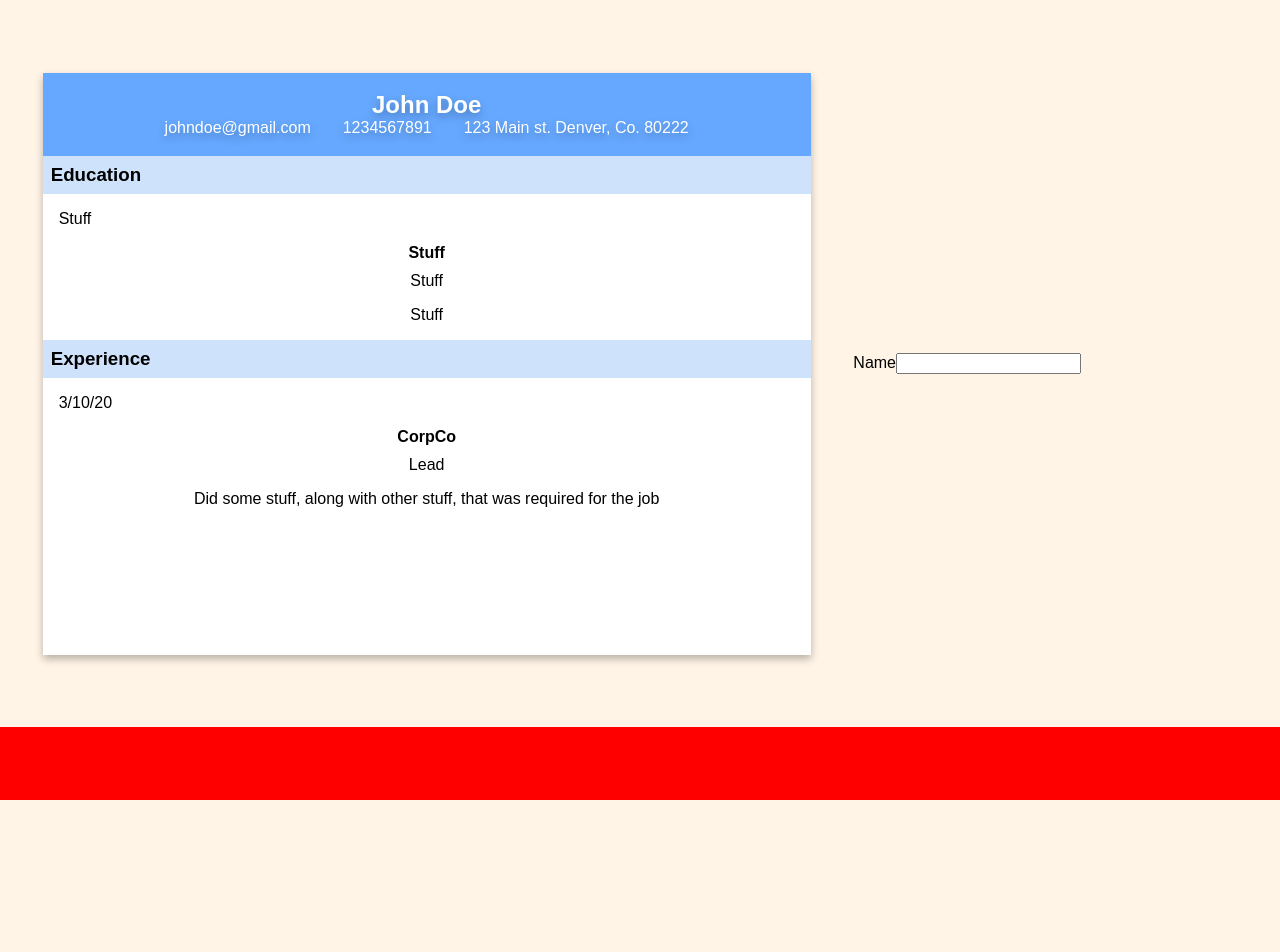
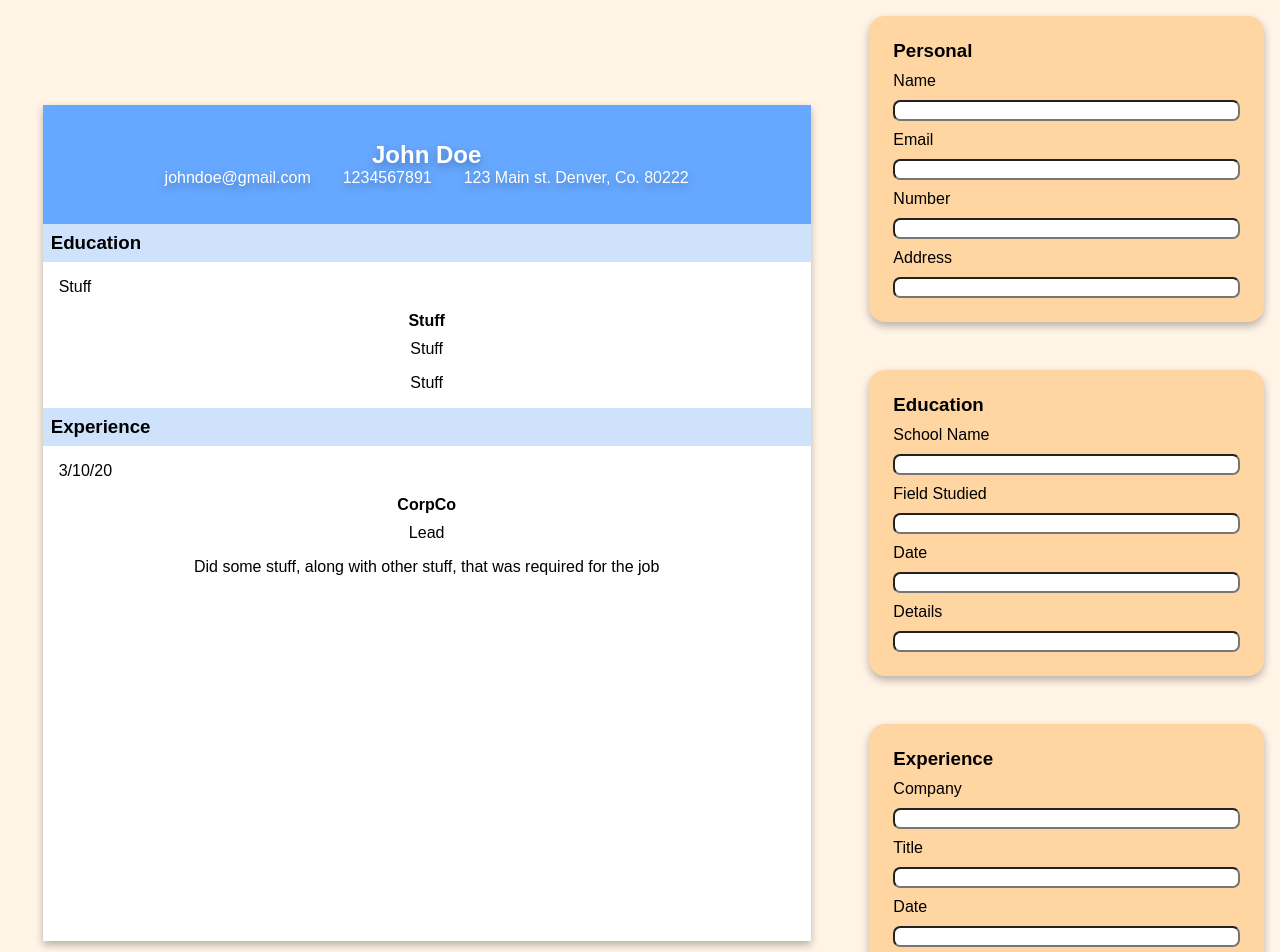
Before and after one commit to Ob1devonn/resume-maker, a React (Vite) app: page / in a window 1280 px wide. Shown: the top 952 px of the page. Before the commit the page ends 800 px from the top, so only its background shows below. Built offline with nearby package versions, Linux system fonts and the light colour scheme.

Commit message:
Create Ideal structure

```diff
--- a/src/App.tsx
+++ b/src/App.tsx
@@ -1,23 +1,6 @@
 import { useState } from "react";
 import Resume from "./components/Resume";
-// personal: {
-//   name: string;
-//   email: string;
-//   number: number;
-//   address: string;
-// };
-// educational: {
-//   schoolName: string;
-//   study: string;
-//   date: string;
-//   details: string;
-// };
-// occupational: {
-//   company: string;
-//   title: string;
-//   date: string;
-//   details: string;
-// };
+
 const App = () => {
   const [personal, setPersonal] = useState({
     name: "John Doe",
@@ -50,9 +33,38 @@ const App = () => {
         />
       </main>
       <aside>
-        <form className="">
+        <form className="form input-text">
+          <h3>Personal</h3>
           <label htmlFor="name">Name</label>
-          <input type="text" id="name" />
+          <input type="text" id="name" className="input" required />
+          <label htmlFor="email">Email</label>
+          <input type="text" id="email" className="input" required />
+          <label htmlFor="Number">Number</label>
+          <input type="text" id="Number" className="input" required />
+          <label htmlFor="Address">Address</label>
+          <input type="text" id="Address" className="input" required />
+        </form>
+        <form className="form input-text">
+          <h3>Education</h3>
+          <label htmlFor="School">School Name</label>
+          <input type="text" id="School" className="input" required />
+          <label htmlFor="study">Field Studied</label>
+          <input type="text" id="study" className="input" required />
+          <label htmlFor="date">Date</label>
+          <input type="text" id="date" className="input" required />
+          <label htmlFor="details">Details</label>
+          <input type="text" id="details" className="input" />
+        </form>
+        <form className="form input-text">
+          <h3>Experience</h3>
+          <label htmlFor="company">Company</label>
+          <input type="text" id="company" className="input" />
+          <label htmlFor="title">Title</label>
+          <input type="text" id="title" className="input" />
+          <label htmlFor="date">Date</label>
+          <input type="text" id="date" className="input" />
+          <label htmlFor="details">Details</label>
+          <input type="text" id="details" className="input" />
         </form>
       </aside>
       <footer></footer>
--- a/src/components/Resume.tsx
+++ b/src/components/Resume.tsx
@@ -17,10 +17,8 @@ interface Props {
     date: string;
     details: string;
   };
-  //  education: [];
-  //experience: [];
 }
-/*, education, experience */
+
 export default function Resume({ personal, educational, occupational }: Props) {
   const name = personal.name ? <h2>{personal.name}</h2> : <h2>name</h2>;
   const email = personal.email ? (
```
